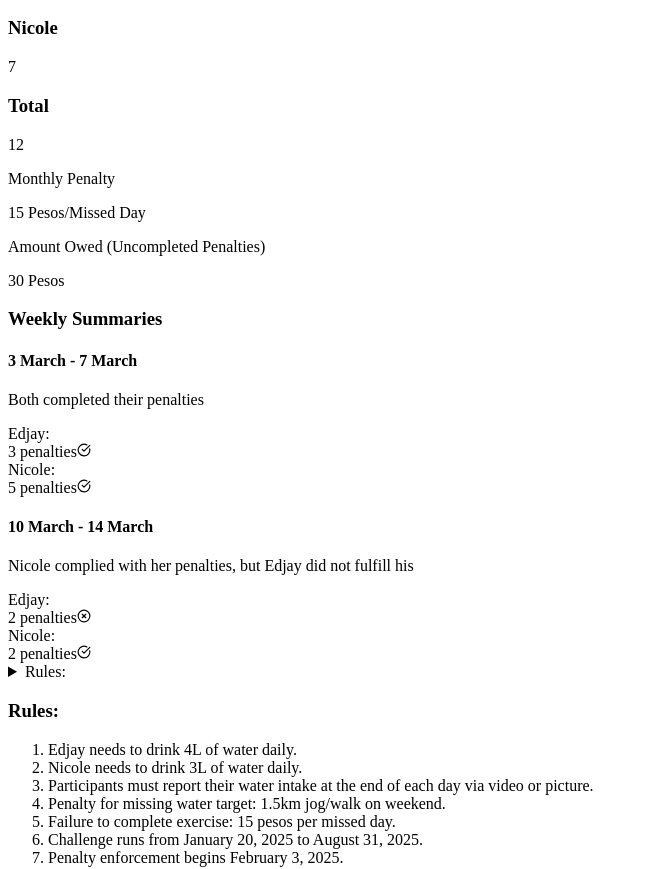
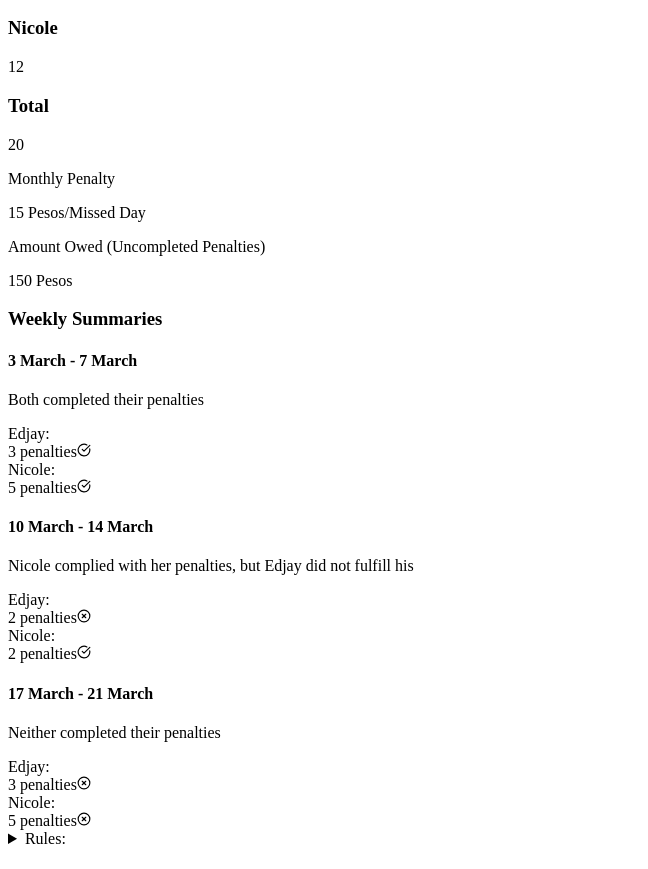
Before and after one commit to edge405/Hydration-Challenge-Calendar-Tracker, a React (Vite) app: page / in a window 1280 px wide. Shown: the part 2120-2989 px from the top of the page, without its empty margins (0-648 px from the left). Built offline with nearby package versions, Linux system fonts and the light colour scheme; the HTML template or start-up script is replaced by a standard one.

Commit message:
Mar 17 - 21

```diff
--- a/src/App.jsx
+++ b/src/App.jsx
@@ -74,6 +74,17 @@ const App = () => {
         nicole: true
       },
       description: "Nicole complied with her penalties, but Edjay did not fulfill his"
+    },
+    'week-2025-03-17': { // Mar 10-14
+      penalties: {
+        edjay: ['2025-03-17', '2025-03-18', '2025-03-19'],
+        nicole: ['2025-03-17', '2025-03-18', '2025-03-19', '2025-03-20', '2025-03-21']
+      },
+      compliance: {
+        edjay: false,
+        nicole: false
+      },
+      description: "Neither completed their penalties"
     },
   };
 
```
